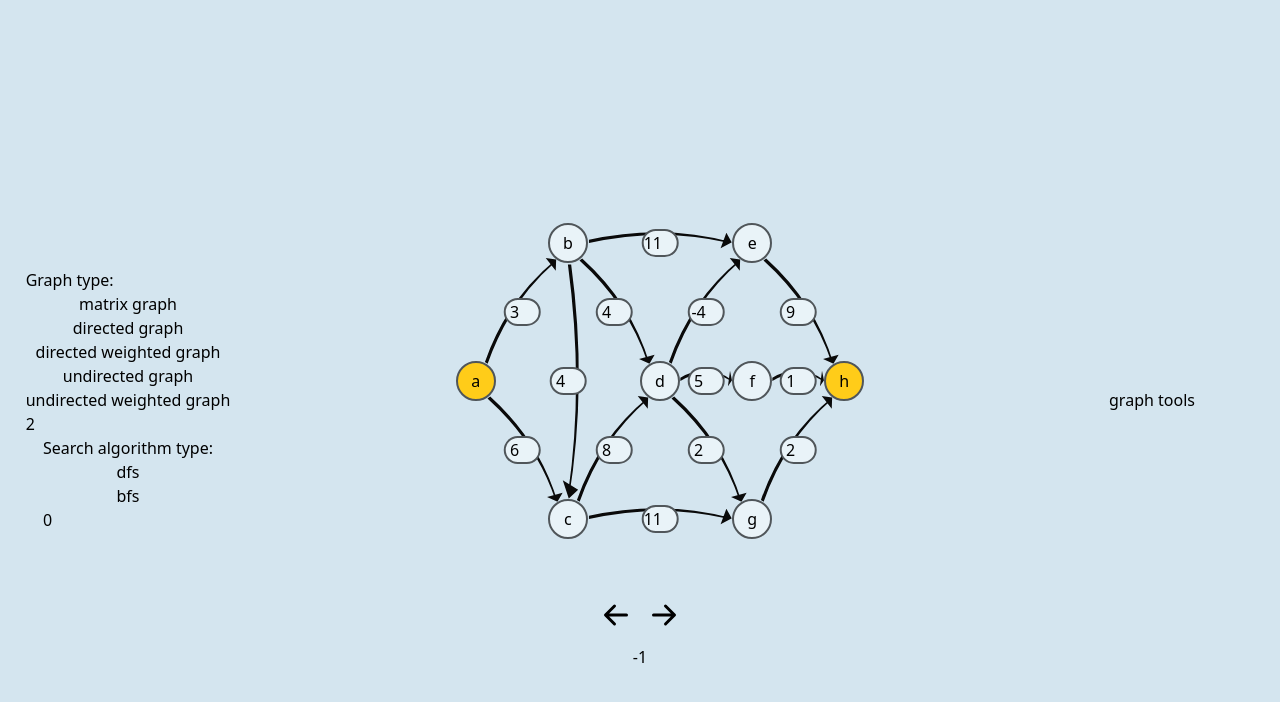
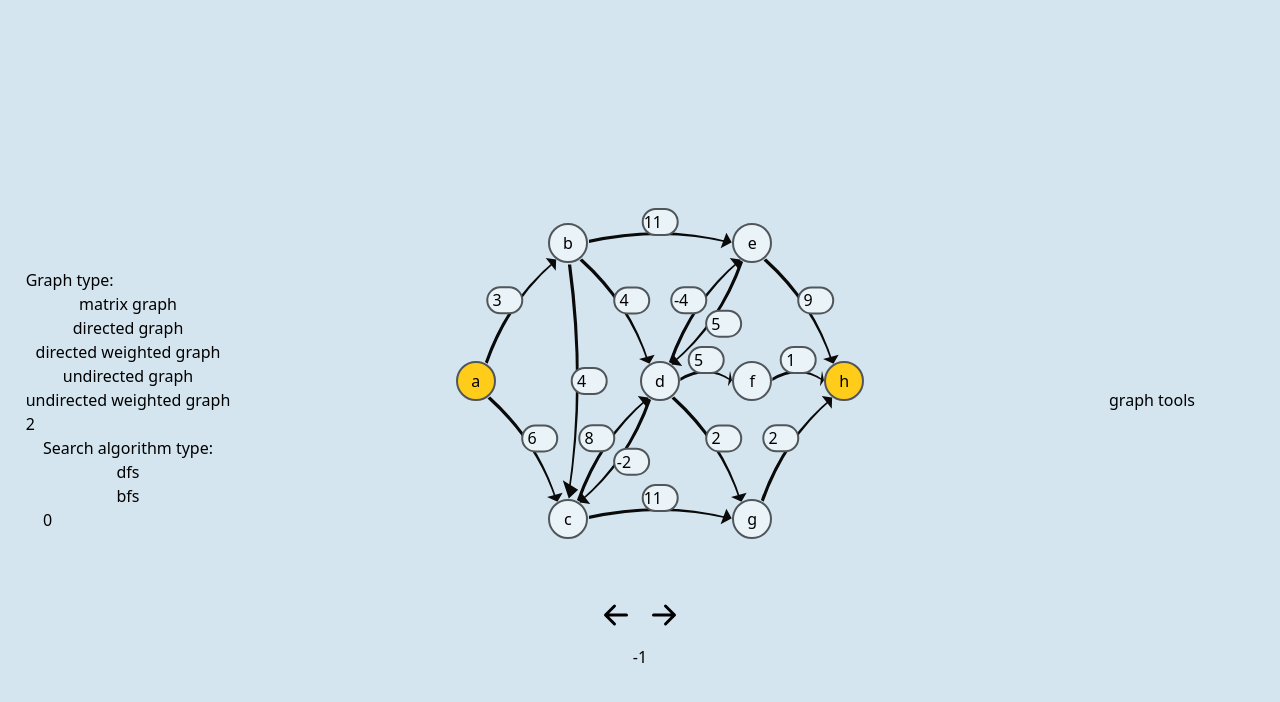
Before and after one commit to KLTPL/graph-algorithms-visualisation, a React (Vite) app: page / in a window 1280 px wide. Both pictures are taken after a click on the button "directed weighted graph". Shown: the top 702 px of the page. Built offline with nearby package versions, Linux system fonts and the light colour scheme.

Commit message:
Moved the cost input on edges (E) when graph is directed so it looks better and two arrows look good next to each other

```diff
--- a/src/components/graphs/elements/EdgeE.tsx
+++ b/src/components/graphs/elements/EdgeE.tsx
@@ -89,7 +89,9 @@ function EdgeEdge({
           defaultValue={edgeData.cost}
           className="absolute left-1/2 top-1/2 max-w-[4ch] bg-marixGraphFieldEmpty text-center border-2 border-nodeDefault rounded-full"
           style={{
-            transform: `translate(-50%, -50%) rotate(${-edgeStylesData.angle}deg)`,
+            transform: `translate(-50%, ${
+              isDirected ? "-125" : "-50"
+            }%) rotate(${-edgeStylesData.angle}deg)`,
           }}
           onChange={handleOnChange}
         />
--- a/src/visualisationData/graphDataSets/DW.ts
+++ b/src/visualisationData/graphDataSets/DW.ts
@@ -30,9 +30,16 @@ const graphDataDW: GraphDataDW = {
         { node: "e", cost: -4 },
         { node: "f", cost: 5 },
         { node: "g", cost: 2 },
+        { node: "c", cost: -2 },
       ],
     ],
-    ["e", [{ node: "h", cost: 9 }]],
+    [
+      "e",
+      [
+        { node: "h", cost: 9 },
+        { node: "d", cost: 5 },
+      ],
+    ],
     ["f", [{ node: "h", cost: 1 }]],
     ["g", [{ node: "h", cost: 2 }]],
     ["h", []],
```
